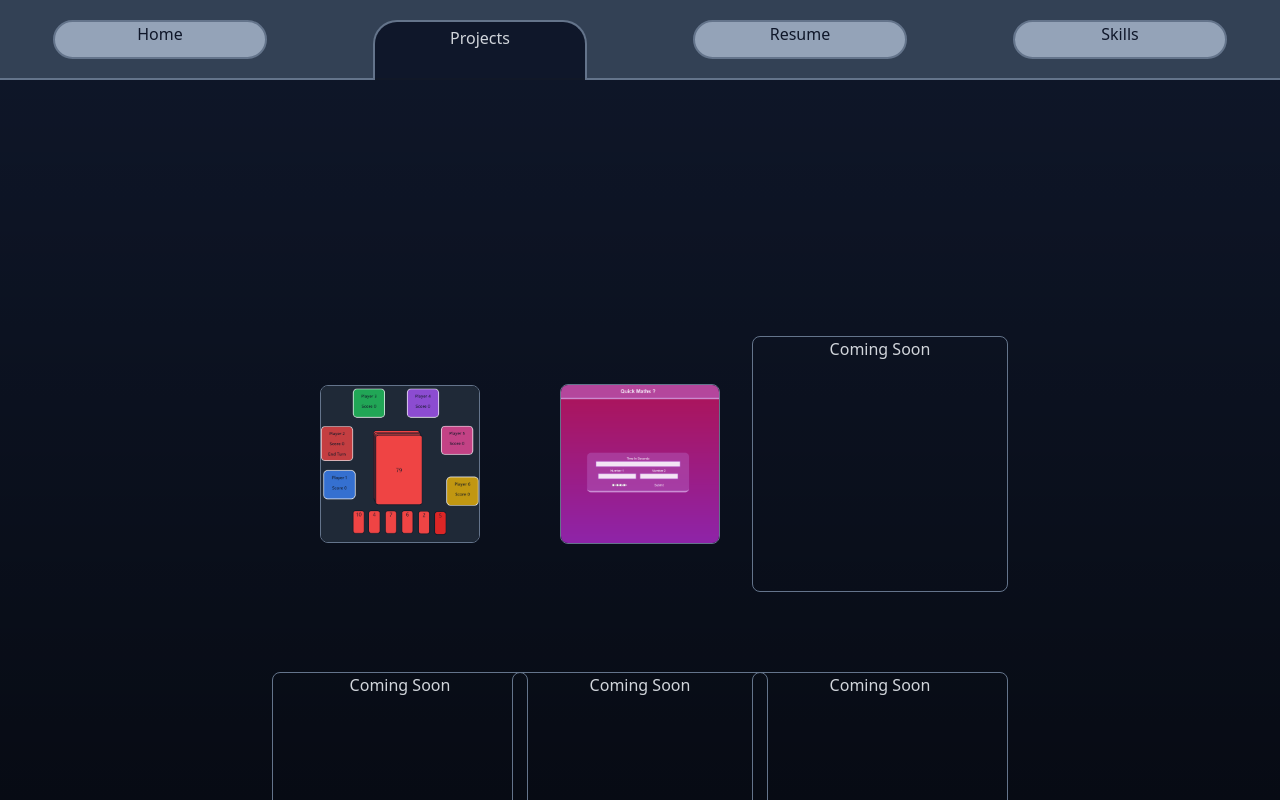
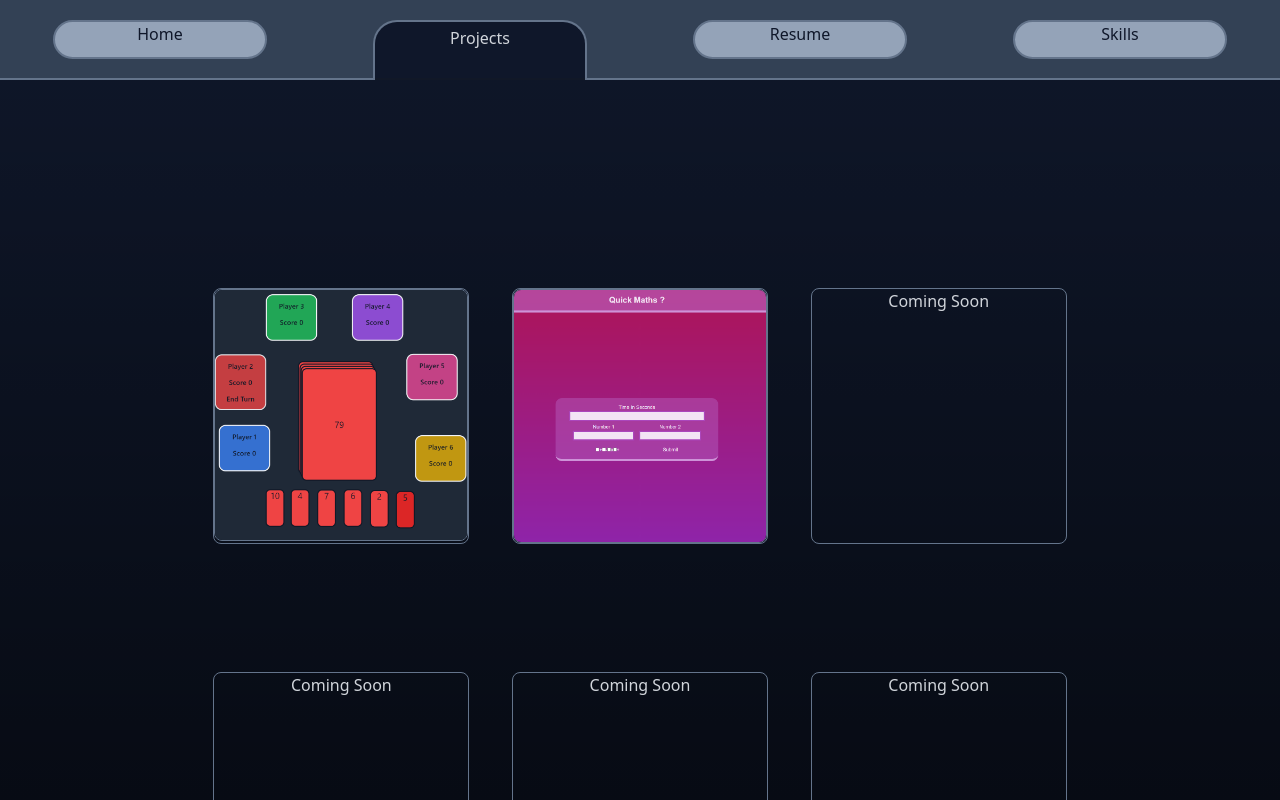
Before and after one commit to DANsVAN/realy_the_last_tryportful, a Next.js app: page /Projects in a window 1280 px wide. Shown: the top 800 px of the page. Built offline with nearby package versions, Linux system fonts and the light colour scheme.

Commit message:
fix grid

```diff
--- a/app/Projects/page.jsx
+++ b/app/Projects/page.jsx
@@ -3,14 +3,14 @@ import cardGame from "../images/Screenshot 2024-02-02 174501.png";
 import maths from "../images/Screenshot 2024-02-02 190925.png";
 export default function page1() {
   return (
-    <div className=" grid h-screen items-center justify-items-center grid-flow-row grid-cols-3 place-content-center justify-center my-4 sm:my-6 md:my-12 lg:my-32 xl:my-80 gap-20 mx-24 sm:mx-32 md:mx-48 lg:mx-64 xl:mx-80 2xl:mx-96">
+    <div className=" grid h-screen items-center justify-items-center grid-flow-row grid-cols-3 place-content-center justify-center my-4 sm:my-6 md:my-12 lg:my-32 xl:my-80 gap-32 mx-24 sm:mx-32 md:mx-48 lg:mx-64 lg:gap-x-64 xl:mx-80 2xl:mx-96">
       <Projects
         img={cardGame}
         url="https://no-mercy-card-game.vercel.app/"
       ></Projects>
       <Projects
         img={maths}
-        url="https://quickmath-real-4fl1.vercel.app/"
+        url="https://quickmath-real-4fl1-7h9akef8r-jordan-caldwells-projects.vercel.app/"
       ></Projects>
       <Projects img={""} url=""></Projects>
       <Projects img={""} url=""></Projects>
--- a/app/page.jsx
+++ b/app/page.jsx
@@ -12,9 +12,9 @@ export default function HomePage() {
           alt="Jordan Weston Caldwell"
           width={1000}
           height={1500}
-          className="border-2 border-slate-500"
+          className="border-2 border-slate-500 mt-16"
         />
-        <p className="bg-transparent py-20">
+        <p className="bg-transparent pt-20 pb-10">
           My name is Jordan Weston Caldwell, and I'm currently 20 years old and
           in my junior year at Utah State University here in Logan, Utah. My
           passion lies firmly in the world of computers, which is why I've
--- a/components/Projects_Tile.jsx
+++ b/components/Projects_Tile.jsx
@@ -4,15 +4,15 @@ export default function Projects({ img, url }) {
   console.log("hi", img, "jsImg", "hi");
   if (img == "") {
     return (
-      <div className="rounded-lg border-slate-500 border h-24 w-24 sm:h-36 sm:w-36 md:h-44 md:w-44 lg:w-48 lg:h-48 xl:h-64 xl:w-64 2xl:h-80 2xl:w-80 justify-self-auto ">
+      <div className="rounded-lg border-slate-500 border h-24 w-24 sm:h-36 sm:w-36 md:h-36 md:w-36 lg:w-48 lg:h-48 xl:h-64 xl:w-64 2xl:h-80 2xl:w-80 justify-self-auto ">
         <h1 className="text-center">Coming Soon</h1>
       </div>
     );
   } else {
     return (
-      <div className="">
+      <div className="rounded-lg border-slate-500 border h-24 w-24 sm:h-36 sm:w-36 md:h-36 md:w-36 lg:w-48 lg:h-48 xl:h-64 xl:w-64 2xl:h-80 2xl:w-80 justify-self-auto ">
         <Link
-          className="h-24 w-24 sm:h-36 sm:w-36 md:h-44 md:w-44 lg:w-48 lg:h-48 xl:h-64 xl:w-64 2xl:h-80 2xl:w-80 justify-self-auto "
+          // className="h-24 w-24 sm:h-36 sm:w-36 md:h-44 md:w-44 lg:w-48 lg:h-48 xl:h-64 xl:w-64 2xl:h-80 2xl:w-80 justify-self-auto "
           href={url}
         >
           <Image
```
